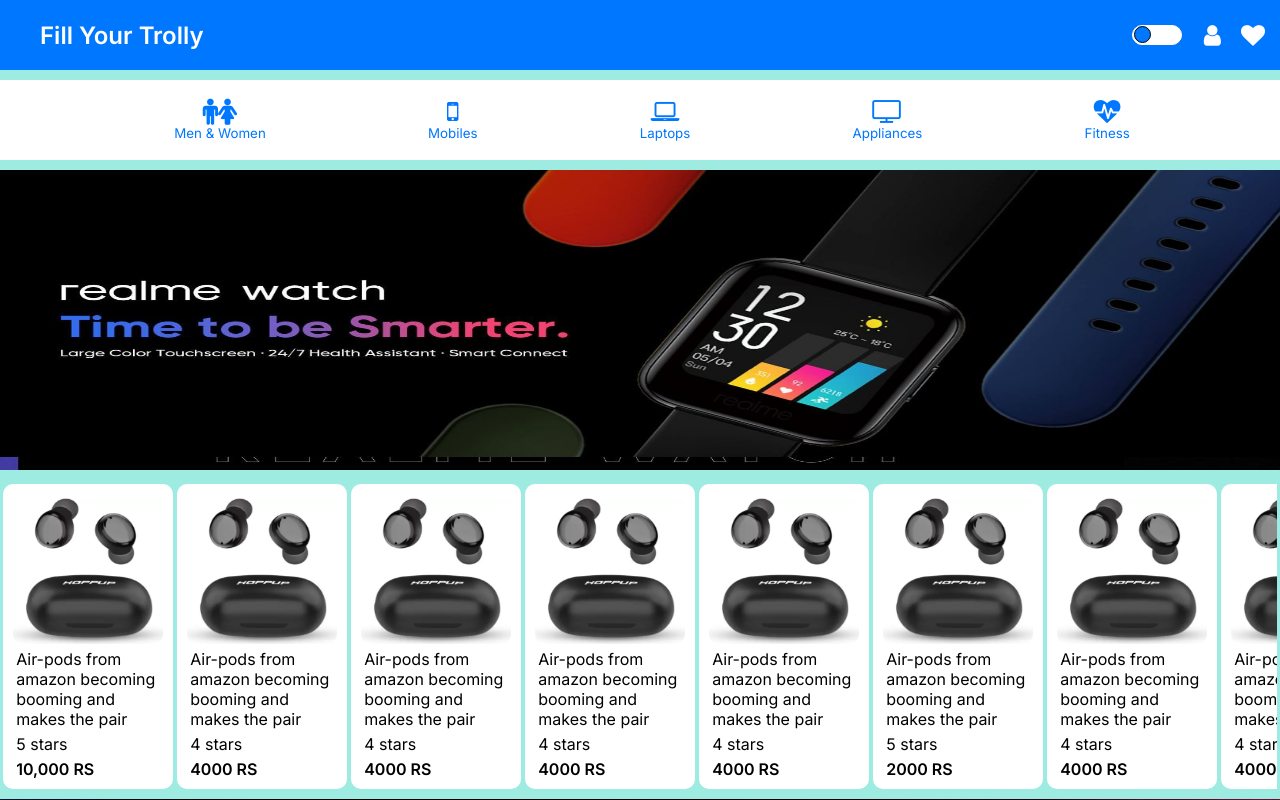
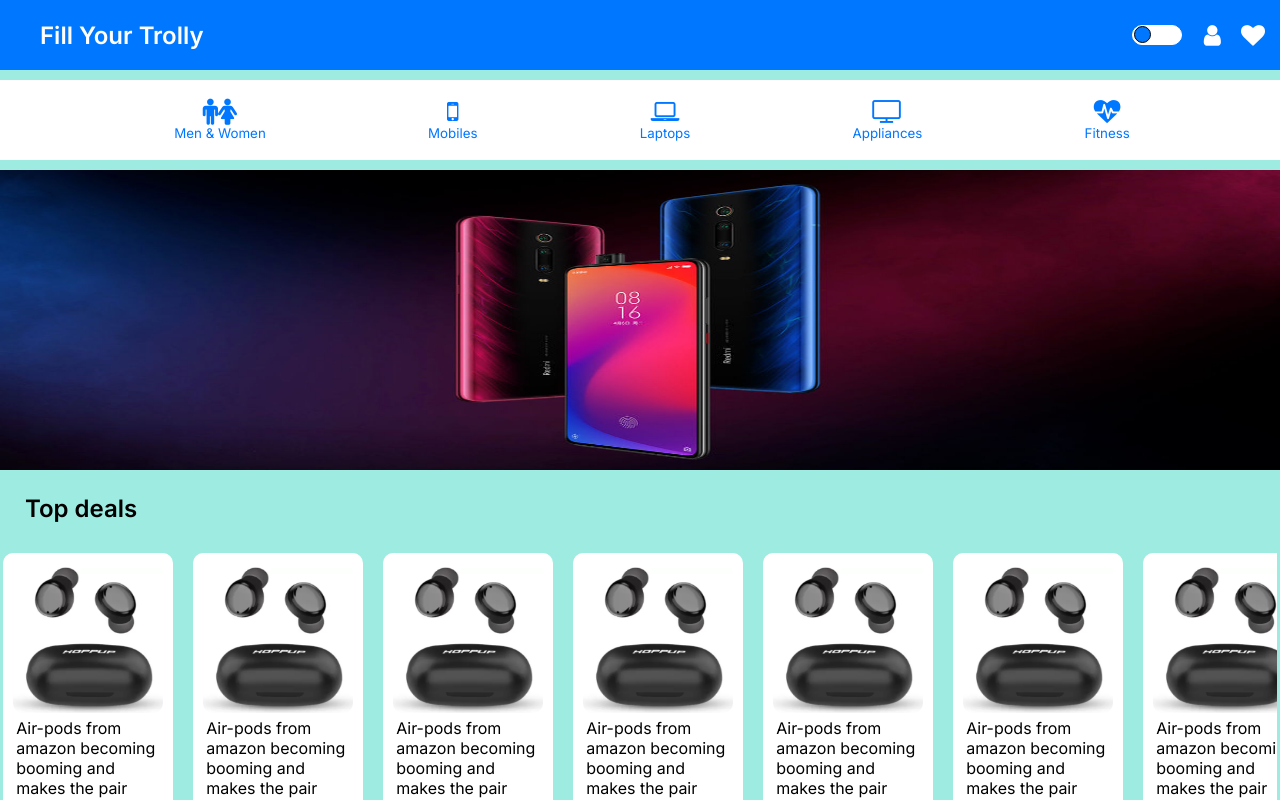
Before and after one commit to rishi282001/aff-site-gr, a React (Create React App) app: page / in a window 1280 px wide. Built offline with nearby package versions, Linux system fonts and the light colour scheme.

Commit message:
title added to the first product section

```diff
--- a/src/Home.js
+++ b/src/Home.js
@@ -67,7 +67,8 @@
 
     return (
         <div className="home">
-            <img src="realme.jpg" className="banner"></img>
+            <img src="k20.jpg" className="banner"></img>
+            <h2 className="topic"> Top deals </h2>
             <div className="home-products">
             {
                 products.map((product,key) => {
@@ -83,7 +84,8 @@
                 })
             }
             </div>
-            <img src="k20.jpg" className="banner"></img>
+
+            <img src="realme.jpg" className="banner"></img>
         </div>
     );
 }
--- a/src/index.scss
+++ b/src/index.scss
@@ -285,10 +285,16 @@
     margin-top: 10px;
   }
 
+  .topic {
+    width: 100%;
+    text-align: left;
+    padding: 0px 0px 0px 25px;
+  }
+
   .home-products {
     display: inline-flex;
     max-width: 99.5vw;
-    column-gap: 4px;
+    column-gap: 20px;
     overflow: auto;
     margin-top: 10px;
 
@@ -315,6 +321,7 @@
         padding-left: 3px;
         width: 100%;
       }
+
     }
   }
 }
```
